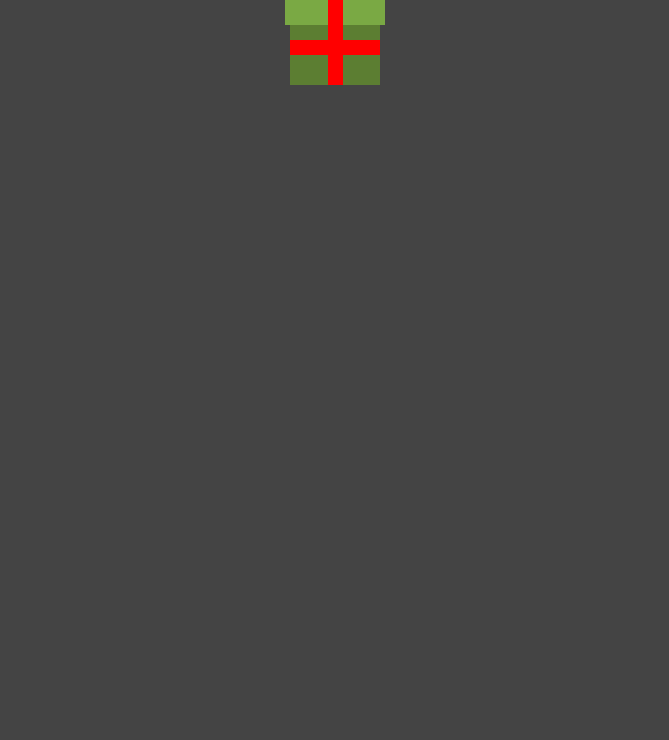
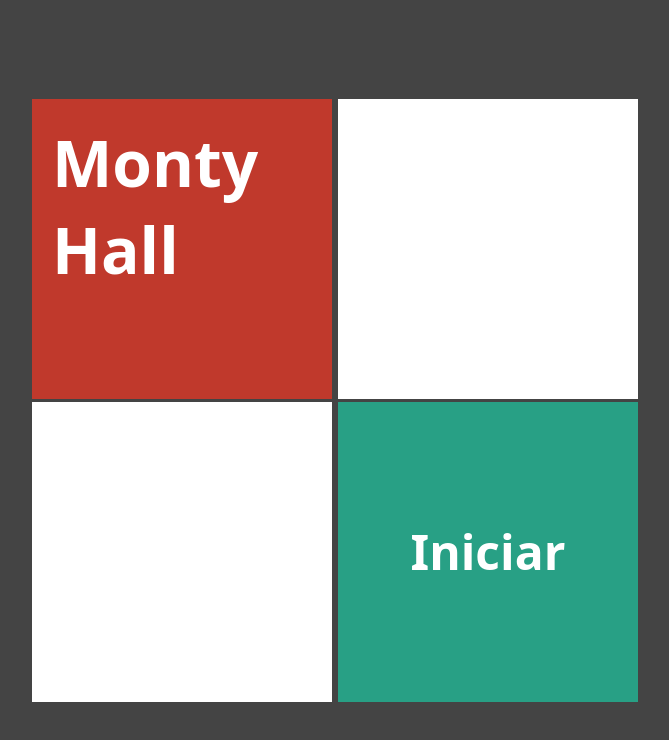
Before and after one commit to xmurilo/porta_premiada, a Next.js app: page / in a window 1280 px wide. Shown: the top 740 px of the page, without its empty margins (305-974 px from the left). Built offline with nearby package versions, Linux system fonts and the light colour scheme.

Commit message:
feat: structure of form

```diff
--- a/pages/index.tsx
+++ b/pages/index.tsx
@@ -1,9 +1,25 @@
-import Gift from "../components/Gift";
+import Card from "@/components/Card";
+import styles from "@/styles/Form.module.css";
+import Link from "next/link";
+export default function Form() {
+  return (
+    <div className={styles.form} style={{ display: "flex" }}>
+      <div>
+        <Card bgcolor="#c0392c">
+          <h1>Monty Hall</h1>
+        </Card>
+        <Card></Card>
+      </div>
 
-export default function Home() {
-  return (
-    <main>
-      <Gift />
-    </main>
+      <div>
+        <Card></Card>
+
+        <Card bgcolor="#28a085">
+          <Link href={`/jogo/5/2`} className={styles.link}>
+            <h2 >Iniciar</h2>
+          </Link>
+        </Card>
+      </div>
+    </div>
   );
 }
```
